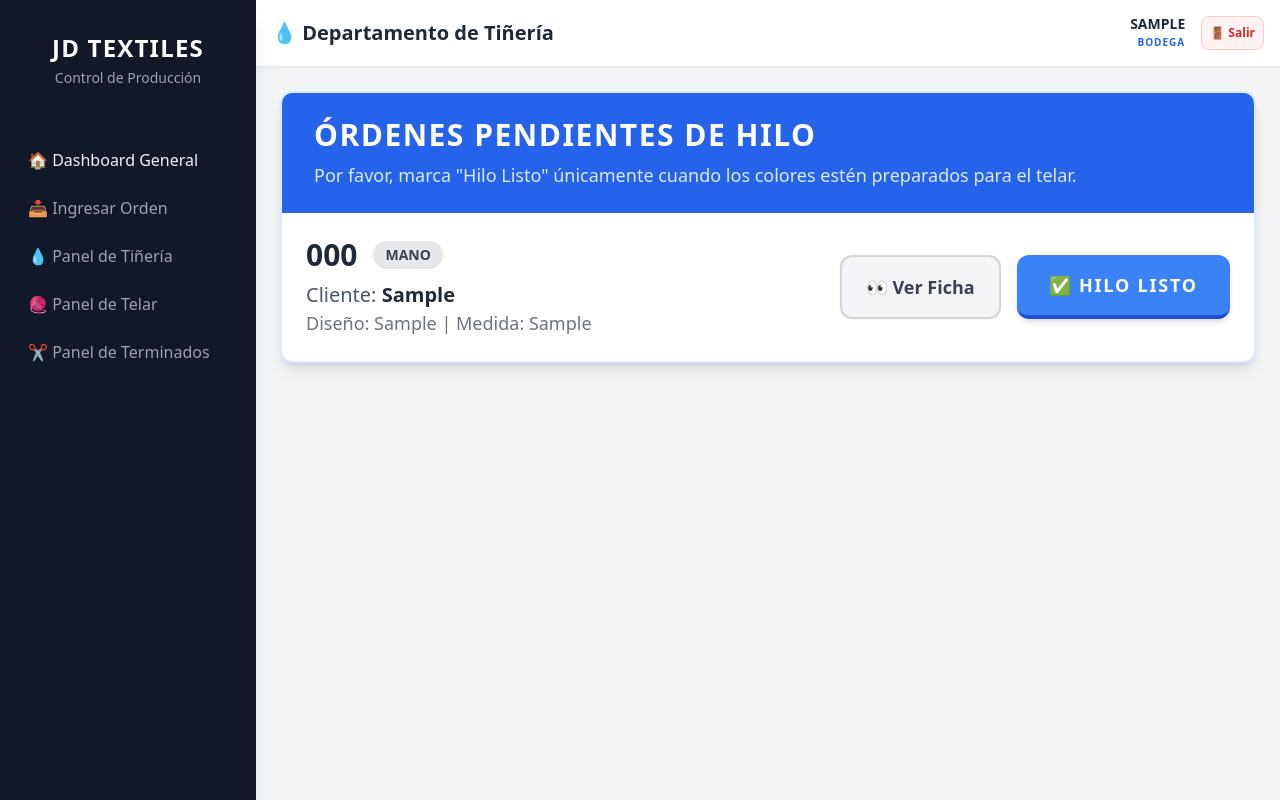
After one commit to edferch/JD-TEXTILES-SA, a Django app: page /tineria/ in a window 1280 px wide. The commit adds this page. Run offline with Django 5.2, Linux system fonts and the light colour scheme; a user stored in the database is signed in; tables that the repository leaves empty hold one stand-in row (values such as "Sample post"); some libraries are stand-ins or nearby versions.

Commit message:
panel tiñeria

```diff
--- a/jdtextiles_app/templates/base.html
+++ b/jdtextiles_app/templates/base.html
@@ -22,7 +22,7 @@
             {% endif %}
 
             {% if request.user.perfilusuario.departamento == 'TINERIA' or request.user.perfilusuario.departamento == 'GERENCIA' or request.user.is_superuser %}
-            <a href="#" class="block py-3 px-6 text-gray-400 hover:bg-gray-800 hover:text-white transition border-l-4 border-transparent hover:border-blue-500">💧 Panel de Tiñería</a>
+            <a href="{% url 'panel_tineria' %}" class="block py-3 px-6 text-gray-400 hover:bg-gray-800 hover:text-white transition border-l-4 border-transparent hover:border-blue-500">💧 Panel de Tiñería</a>
             {% endif %}
 
             {% if request.user.perfilusuario.departamento == 'TELAR' or request.user.perfilusuario.departamento == 'GERENCIA' or request.user.is_superuser %}
--- /dev/null
+++ b/jdtextiles_app/templates/panel_tineria.html
@@ -0,0 +1,46 @@
+{% extends 'base.html' %}
+
+{% block title %}Tiñería - JD Textiles{% endblock %}
+{% block header %}💧 Departamento de Tiñería{% endblock %}
+
+{% block content %}
+<div class="bg-white rounded-xl shadow-lg overflow-hidden border-2 border-blue-100">
+    <div class="bg-blue-600 text-white px-8 py-6">
+        <h2 class="text-3xl font-black uppercase tracking-wider">Órdenes Pendientes de Hilo</h2>
+        <p class="text-blue-100 mt-2 text-lg">Por favor, marca "Hilo Listo" únicamente cuando los colores estén preparados para el telar.</p>
+    </div>
+
+    <div class="divide-y divide-gray-200">
+        {% for orden in ordenes %}
+        <div class="p-6 hover:bg-blue-50 transition flex flex-col md:flex-row items-center justify-between gap-6">
+
+            <div class="flex-1">
+                <div class="flex items-center gap-4 mb-2">
+                    <span class="text-3xl font-black text-gray-800">{{ orden.po_number }}</span>
+                    <span class="bg-gray-200 text-gray-700 px-3 py-1 rounded-full text-sm font-bold uppercase">{{ orden.tipo }}</span>
+                </div>
+                <p class="text-xl text-gray-600 font-medium">Cliente: <span class="font-bold text-gray-800">{{ orden.cliente }}</span></p>
+                <p class="text-lg text-gray-500">Diseño: {{ orden.diseno }} | Medida: {{ orden.dimensiones }}</p>
+            </div>
+
+            <div class="flex gap-4 w-full md:w-auto">
+                <a href="{% url 'ficha_orden' orden.id %}" class="flex-1 md:flex-none text-center bg-gray-100 hover:bg-gray-200 text-gray-700 font-bold py-4 px-6 rounded-xl border-2 border-gray-300 shadow-sm transition text-lg">
+                    👀 Ver Ficha
+                </a>
+
+                <button class="flex-1 md:flex-none text-center bg-blue-500 hover:bg-blue-600 text-white font-black py-4 px-8 rounded-xl shadow-md transition transform active:scale-95 text-lg border-b-4 border-blue-700 uppercase tracking-widest">
+                    ✅ Hilo Listo
+                </button>
+            </div>
+
+        </div>
+        {% empty %}
+        <div class="p-12 text-center">
+            <span class="text-5xl">🎉</span>
+            <h3 class="text-2xl font-bold text-gray-400 mt-4">No hay órdenes pendientes</h3>
+            <p class="text-gray-400">Tiñería está al día.</p>
+        </div>
+        {% endfor %}
+    </div>
+</div>
+{% endblock %}
--- a/jdtextiles_app/urls.py
+++ b/jdtextiles_app/urls.py
@@ -5,4 +5,6 @@ urlpatterns = [
     path('', views.dashboard_principal, name='dashboard'),
     path('nueva-orden/', views.crear_orden, name='crear_orden'), # <-- Nueva ruta
     path('orden/<int:orden_id>/', views.ficha_orden, name='ficha_orden'),
+
+    path('tineria/', views.panel_tineria, name='panel_tineria'), # <-- Nueva ruta para el panel de tinería
 ]
--- a/jdtextiles_app/views.py
+++ b/jdtextiles_app/views.py
@@ -52,3 +52,10 @@ def ficha_orden(request, orden_id):
         'instrucciones': instrucciones,
         'form': form
     })
+
+@login_required(login_url='login')
+def panel_tineria(request):
+    #Traer las ordenes
+    ordenes = OrdenTrabajo.objects.all().order_by('-fecha_creacion') # Ordenamos por fecha de creación, la más reciente primero
+
+    return render(request, 'panel_tineria.html', {'ordenes': ordenes})
```
